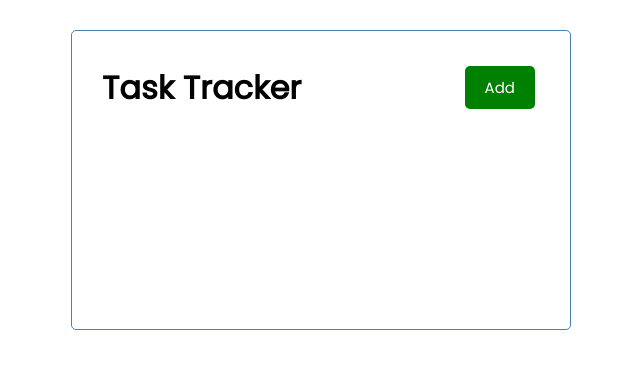
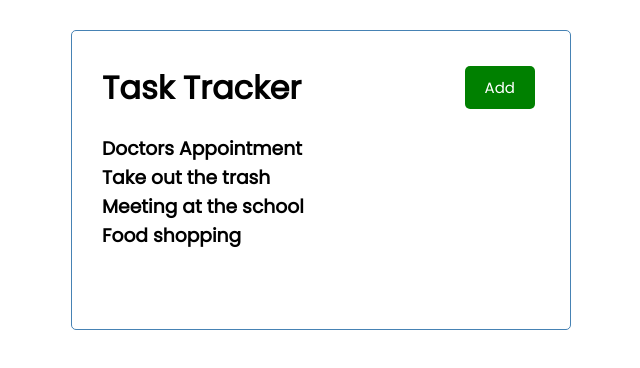
Before and after one commit to devinenoise/react-task-tracker, a React (Create React App) app: page / in a window 1280 px wide. Shown: the top 368 px of the page, without its empty margins (319-959 px from the left). Built offline with nearby package versions, Linux system fonts and the light colour scheme.

Commit message:
using tasks in state hook

```diff
--- a/src/App.js
+++ b/src/App.js
@@ -1,10 +1,39 @@
 import './index.css';
 import Header from './components/Header';
+import Tasks from './components/Tasks';
+import { useState } from 'react';
 
 const App = () => {
+  const [tasks, setTasks] = useState([
+    {
+      id: 1,
+      text: 'Doctors Appointment',
+      day: 'Feb 5th at 2:30pm',
+      reminder: true
+    },
+    {
+      id: 2,
+      text: 'Take out the trash',
+      day: 'Feb 7th at 1:30pm',
+      reminder: false
+    },
+    {
+      id: 3,
+      text: 'Meeting at the school',
+      day: 'Feb 6th at 10:30am',
+      reminder: true
+    },
+    {
+      id: 4,
+      text: 'Food shopping',
+      day: 'Feb 6th at 2:30pm',
+      reminder: true
+    }
+  ]);
   return (
     <div className='container'>
       <Header />
+      <Tasks tasks={tasks} />
     </div>
   );
 };
--- /dev/null
+++ b/src/components/Tasks.js
@@ -0,0 +1,11 @@
+const Tasks = ({ tasks }) => {
+  return (
+    <>
+      {tasks.map(task => (
+        <h3 key={task.id}>{task.text}</h3>
+      ))}
+    </>
+  );
+};
+
+export default Tasks;
```
